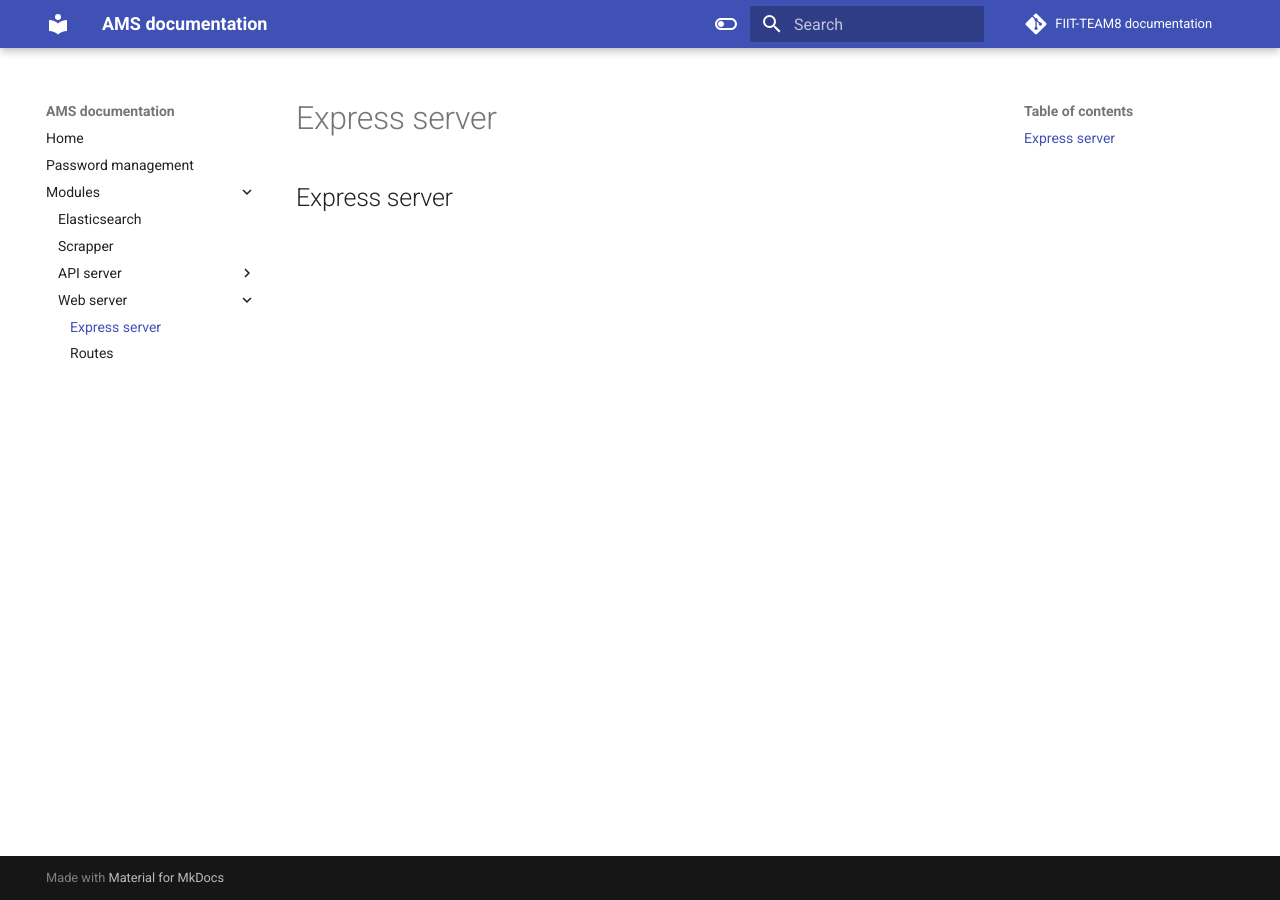
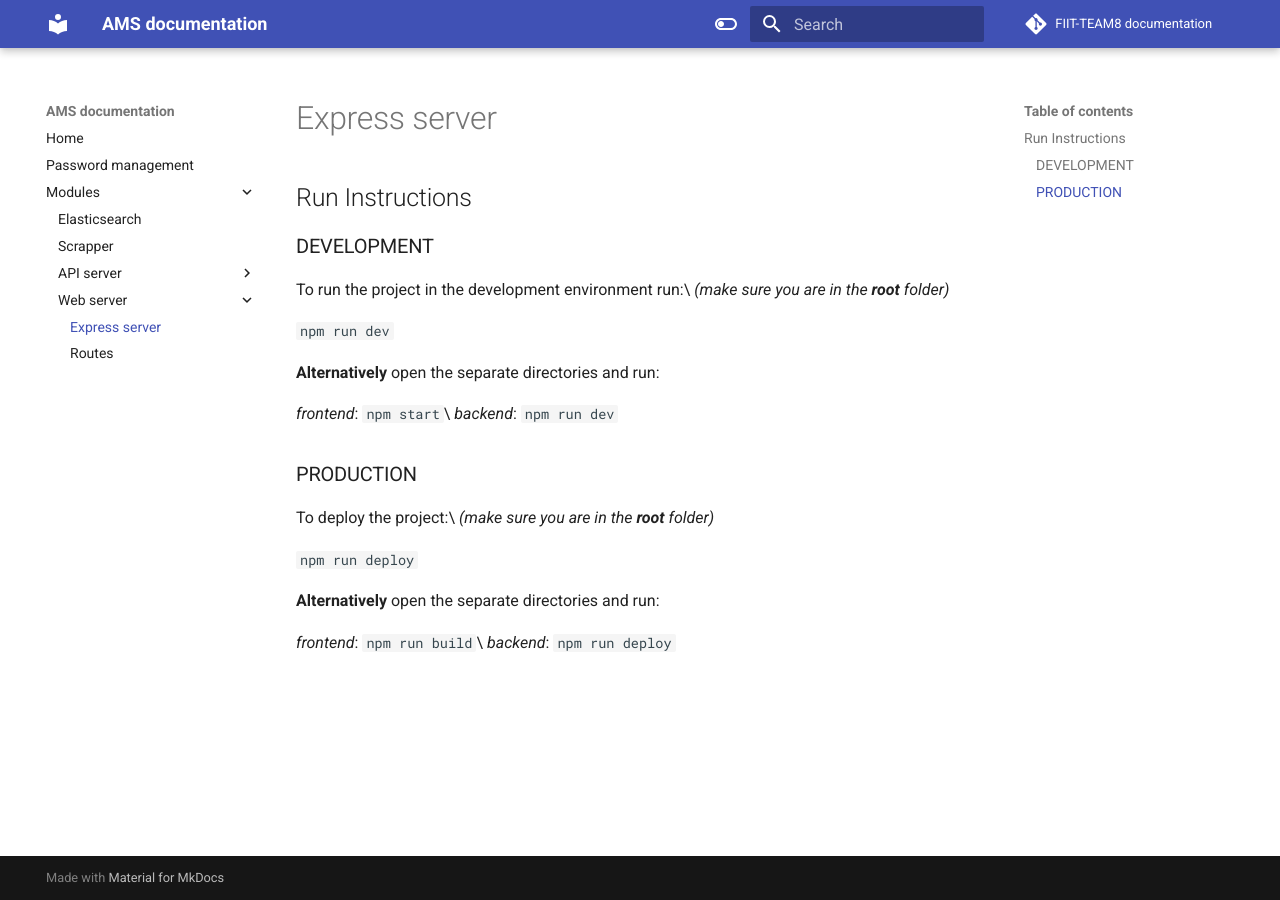
Before and after one commit to FIIT-TEAM8/team_documentation, an MkDocs documentation site: the page built from docs/modules/Web server/express server.md, in a window 1280 px wide. Built offline with MkDocs 1.6.1 and Material for MkDocs 9.7.7, drawn with Linux system fonts in a browser that asks for light colours; comment, search, counter and statistics services are not loaded.

Commit message:
Update express server.md

```diff
--- a/docs/modules/Web server/express server.md
+++ b/docs/modules/Web server/express server.md
@@ -1 +1,23 @@
-## Express server
+## Run Instructions
+
+### DEVELOPMENT
+To run the project in the development environment run:\
+_(make sure you are in the **root** folder)_
+
+`npm run dev`
+
+**Alternatively** open the separate directories and run:
+
+*frontend*: `npm start`\
+*backend*: `npm run dev`
+
+### PRODUCTION
+To deploy the project:\
+_(make sure you are in the **root** folder)_
+
+`npm run deploy`
+
+**Alternatively** open the separate directories and run:
+
+*frontend*: `npm run build`\
+*backend*: `npm run deploy`
```
